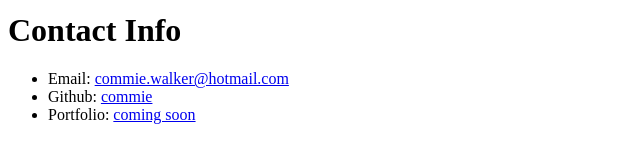
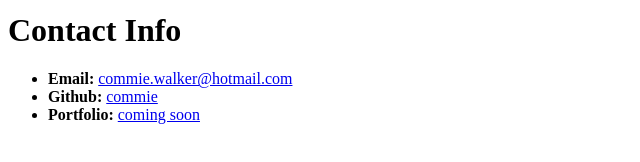
Before and after one commit to commiewalker/student-bio, a plain HTML site: page index.html in a window 1280 px wide. Shown: the part 422-584 px from the top of the page, 0-640 px from the left. Drawn offline with Linux system fonts and the light colour scheme.

Commit message:
Bold email and github

```diff
--- a/index.html
+++ b/index.html
@@ -17,9 +17,9 @@
 
 <h1>Contact Info</h1>
 <ul>
-    <li>Email: <a href="mailto:commie.walker@hotmail.com">commie.walker@hotmail.com</a></li>
-    <li>Github: <a href="https://github.com/commiewalker">commie</a></li>
-    <li>Portfolio: <a href="#">coming soon</a></li>
+    <li><strong>Email:</strong> <a href="mailto:commie.walker@hotmail.com">commie.walker@hotmail.com</a></li>
+    <li><strong>Github:</strong> <a href="https://github.com/commiewalker">commie</a></li>
+    <li><strong>Portfolio:</strong> <a href="#">coming soon</a></li>
 </ul>
 
 </body>
```
